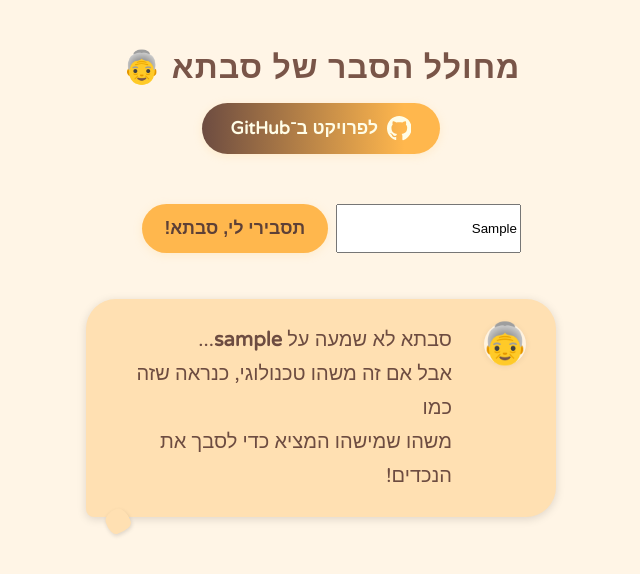
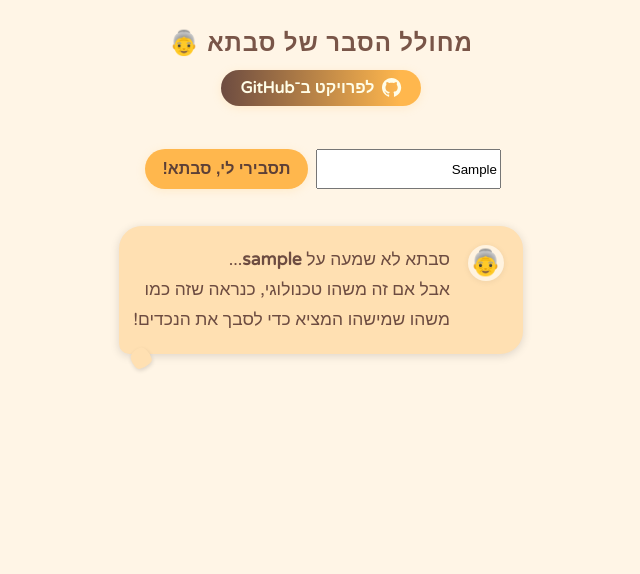
Before and after one commit to WizardLoop/SavtaTechTalk, a plain HTML site: page index.html in a window 1280 px wide. Both pictures are taken after typing "Sample" into the empty fields and a click on the button "תסבירי לי, סבתא!". Shown: the whole page, without its empty margins (319-959 px from the left). Drawn offline with Linux system fonts and the light colour scheme.

Commit message:
Update index.html

```diff
--- a/index.html
+++ b/index.html
@@ -2,8 +2,9 @@
 <html lang="he" dir="rtl">
 <head>
   <meta charset="UTF-8">
-  <meta name="viewport" content="width=device-width,initial-scale=1.0">
+  <meta name="viewport" content="width=device-width,initial-scale=1.0,maximum-scale=1.0,user-scalable=no">
   <title>הסבר של סבתא</title>
+
   <meta name="description" content="מחולל הסבר טכנולוגי בשפה של סבתא 👵 — כתבו מונח טכנולוגי (בעברית או אנגלית) ותקבלו הסבר פשוט, בגובה העיניים, עם קריצה סבתאית.">
   <meta property="og:title" content="מחולל הסבר טכנולוגי בשפה של סבתא 👵">
   <meta property="og:description" content="כתבו מונח טכנולוגי ותקבלו הסבר קליל ומצחיק — כאילו שסבתא שלכם מסבירה! מתאים במיוחד למובייל.">
@@ -14,35 +15,52 @@
   <meta name="twitter:title" content="מחולל הסבר טכנולוגי בשפה של סבתא 👵">
   <meta name="twitter:description" content="כתבו מונח טכנולוגי ותקבלו הסבר קליל ומצחיק — כאילו שסבתא שלכם מסבירה!">
   <meta name="twitter:image" content="https://avatars.githubusercontent.com/WizardLoop">
-<link href="https://fonts.googleapis.com/css?family=Varela+Round&display=swap" rel="stylesheet">
+  <meta name="theme-color" content="#ffe0b2">
+
+  <link href="https://fonts.googleapis.com/css?family=Varela+Round&amp;display=swap" rel="stylesheet">
   <style>
+    html, body {
+      box-sizing: border-box;
+      margin: 0;
+      padding: 0;
+      width: 100vw;
+      min-height: 100vh;
+      overflow-x: hidden;
+      background: #fff5e6;
+      font-family: 'Varela Round', Arial, sans-serif;
+      direction: rtl;
+      font-size: 16px;
+      -webkit-tap-highlight-color: transparent;
+    }
+    * {
+      box-sizing: inherit;
+    }
     body {
-      margin: 0;
-      font-family: 'Varela Round', Arial, sans-serif;
-      background: #fff5e6;
-      min-height: 100vh;
       display: flex;
       flex-direction: column;
+      min-height: 100vh;
       align-items: stretch;
       justify-content: center;
     }
     header {
       text-align: center;
-      padding: 1.5em 0 0.5em 0;
-      font-size: 2em;
+      padding: 1.2em 0 0.3em 0;
+      font-size: 1.5em;
       color: #795548;
       font-weight: bold;
       letter-spacing: 1px;
+      background: none;
+      margin-bottom: 0.2em;
     }
     .github-btn {
-      display: inline-flex;
+      display: flex;
       align-items: center;
       gap: 0.5em;
-      margin: 0 auto 1em auto;
-      padding: 0.75em 1.6em;
-      background: linear-gradient(90deg, #6d4c41, #ffb74d 85%);
+      margin: 0 auto 1.1em auto;
+      padding: 0.5em 1.2em;
+      background: linear-gradient(90deg, #6d4c41, #ffb74d 90%);
       color: #fffde7;
-      font-size: 1.1em;
+      font-size: 1em;
       font-weight: bold;
       border: none;
       border-radius: 2em;
@@ -50,60 +68,65 @@
       box-shadow: 0 2px 8px #ffd18044;
       transition: background 0.2s, box-shadow 0.2s, color 0.2s;
       text-decoration: none;
-      max-width: 360px;
+      max-width: 350px;
       justify-content: center;
       outline: none;
+    }
+    .github-btn svg {
+      vertical-align: middle;
+      width: 1.2em;
+      height: 1.2em;
+      fill: #fffde7;
     }
     .github-btn:hover, .github-btn:focus {
       background: linear-gradient(90deg, #ffb74d 10%, #6d4c41 90%);
       color: #fff8e1;
       box-shadow: 0 4px 16px #ffd18055;
     }
-    .github-btn svg {
-      vertical-align: middle;
-      width: 1.4em;
-      height: 1.4em;
-      fill: #fffde7;
-    }
     main {
       flex: 1;
       display: flex;
       flex-direction: column;
       align-items: center;
-      padding: 0 1em;
+      padding: 0 0.5em;
+      width: 100%;
+      max-width: 100vw;
     }
     .input-group {
       width: 100%;
-      max-width: 400px;
+      max-width: 360px;
       display: flex;
       gap: 0.5em;
-      margin: 2em 0 1em 0;
+      margin: 1.6em 0 1em 0;
+      align-items: stretch;
     }
     input[type="text"] {
       flex: 1;
-      padding: 0.8em;
+      padding: 0.7em 0.9em;
       border: 2px solid #ffd180;
       border-radius: 1.5em;
-      font-size: 1.2em;
+      font-size: 1.08em;
       outline: none;
       direction: ltr;
       background: #fffde7;
       transition: border 0.2s;
+      min-width: 0;
     }
     input[type="text"]:focus {
       border-color: #ffb74d;
     }
     button[type="submit"] {
-      padding: 0.8em 1.3em;
+      padding: 0.7em 1.1em;
       background: #ffb74d;
       color: #5d4037;
       border: none;
       border-radius: 2em;
-      font-size: 1.1em;
+      font-size: 1em;
       font-weight: bold;
       cursor: pointer;
       box-shadow: 0 2px 8px #ffd18044;
       transition: background 0.2s;
+      white-space: nowrap;
     }
     button[type="submit"]:active {
       background: #ffd180;
@@ -111,23 +134,27 @@
     .grandma-bubble {
       display: flex;
       align-items: flex-start;
-      max-width: 420px;
-      margin: 1.5em auto;
+      width: 100%;
+      max-width: 95vw;
+      min-width: 0;
+      margin: 1.2em auto 0 auto;
       background: #ffe0b2;
-      border-radius: 1.5em 1.5em 1.5em 0.4em;
+      border-radius: 1.3em 1.3em 1.3em 0.6em;
       box-shadow: 0 2px 10px #0002;
-      padding: 1.2em 1.5em 1.2em 1em;
-      font-size: 1.25em;
+      padding: 1.1em 1.1em 1.1em 0.8em;
+      font-size: 1.09em;
       line-height: 1.7;
       color: #6d4c41;
       position: relative;
-      animation: popin 0.3s;
+      animation: popin 0.25s;
+      word-break: break-word;
+      overflow-wrap: break-word;
     }
     .grandma-bubble:before {
       content: '';
       position: absolute;
-      left: 1em; bottom: -16px;
-      width: 24px; height: 24px;
+      left: 0.7em; bottom: -14px;
+      width: 20px; height: 20px;
       background: #ffe0b2;
       border-radius: 60% 40% 70% 30% / 40% 70% 30% 60%;
       box-shadow: 0 2px 4px #0002;
@@ -135,27 +162,34 @@
       transform: rotate(-18deg);
     }
     .grandma-avatar {
-      width: 42px;
-      height: 42px;
+      width: 36px;
+      height: 36px;
       background: #fff3e0;
       border-radius: 50%;
-      margin-left: 0.8em;
+      margin-left: 0.7em;
       box-shadow: 0 1px 6px #0001;
       display: flex;
       align-items: center;
       justify-content: center;
-      font-size: 2em;
+      font-size: 1.45em;
+      flex-shrink: 0;
     }
     @keyframes popin {
-      from {transform: scale(0.85) translateY(30px); opacity: 0;}
+      from {transform: scale(0.93) translateY(26px); opacity: 0;}
       to {transform: scale(1) translateY(0); opacity: 1;}
     }
-    @media (max-width:500px) {
-      header {font-size: 1.4em;}
-      .grandma-bubble {font-size: 1.08em; padding: 1em 0.8em 1em 0.5em;}
-      .input-group {flex-direction: column; gap: 0.6em;}
-      button[type="submit"] {width: 100%;}
-      .github-btn {width: 100%; max-width: 100%;}
+    @media (max-width: 600px) {
+      html, body { font-size: 15px; }
+      .input-group { max-width: 98vw; }
+      .grandma-bubble { font-size: 1em; padding: 0.8em 0.7em 0.8em 0.4em; }
+      header { font-size: 1.13em; }
+      button[type="submit"] { width: 100%; }
+      .github-btn { width: 100%; max-width: 99vw; }
+    }
+    @media (max-width: 410px) {
+      .input-group { gap: 0.3em; }
+      input[type="text"], button[type="submit"] { font-size: 0.96em; }
+      .grandma-bubble { font-size: 0.95em; }
     }
   </style>
 </head>
```
Lines whose indentation alone changed are shown as unchanged.
